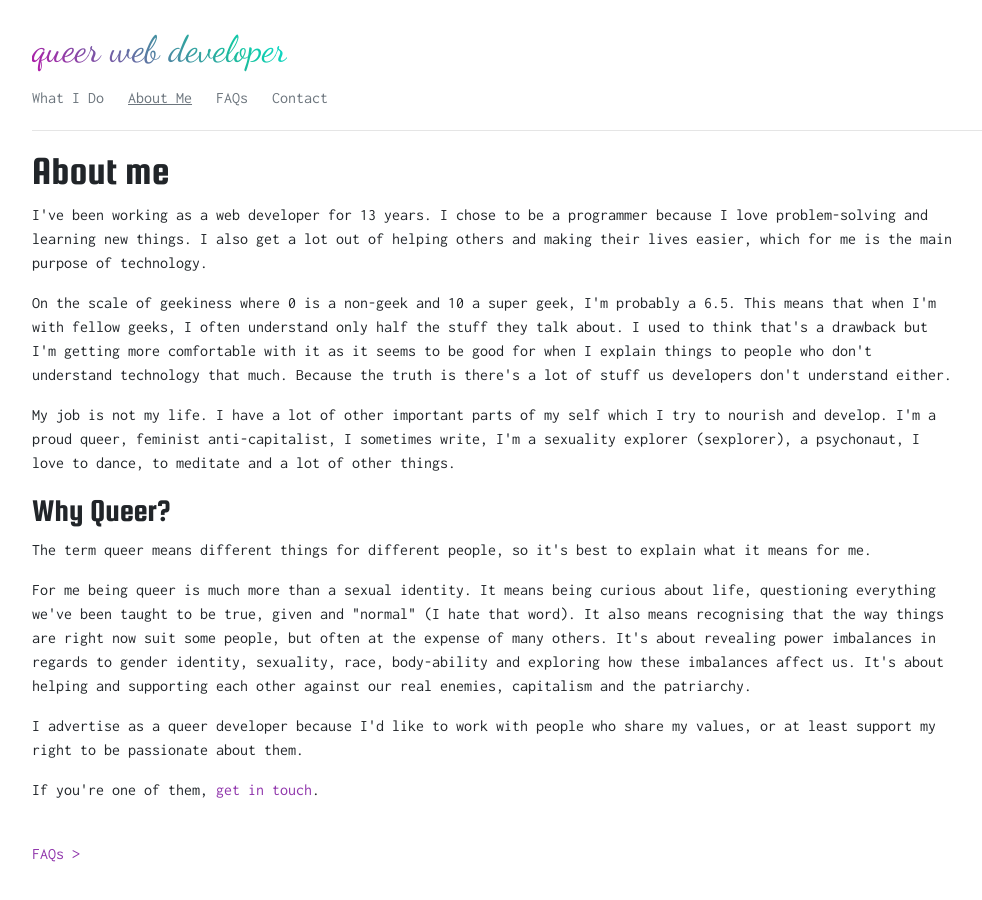
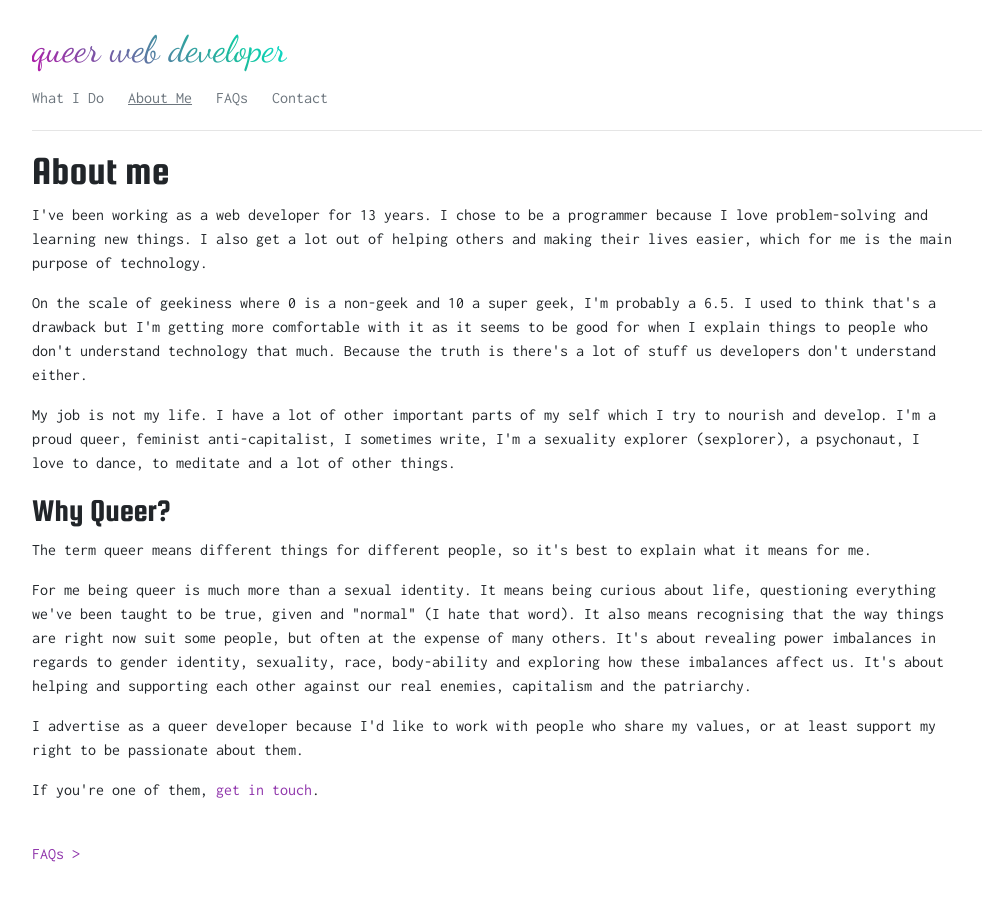
Before and after one commit to thanos982/queerweb.dev, a Jekyll site: the page built from about.html, in a window 1280 px wide. Shown: the whole page, without its empty margins (53-1035 px from the left). Built offline with Jekyll 4.4.1, drawn with Linux system fonts in a browser that asks for light colours.

Commit message:
cp change

```diff
--- a/about.html
+++ b/about.html
@@ -7,7 +7,7 @@ title: ABOUT - queer web developer
   <div class="col-lg-10">
     <p>I've been working as a web developer for 13 years. I chose to be a programmer because I love problem-solving and learning new things. I also get a lot out of helping others and making their lives easier, which for me is the main purpose of technology.</p>
 
-    <p>On the scale of geekiness where 0 is a non-geek and 10 a super geek, I'm probably a 6.5. This means that when I'm with fellow geeks, I often understand only half the stuff they talk about. I used to think that's a drawback but I'm getting more comfortable with it as it seems to be good for when I explain things to people who don't understand technology that much. Because the truth is there's a lot of stuff us developers don't understand either.</p>
+    <p>On the scale of geekiness where 0 is a non-geek and 10 a super geek, I'm probably a 6.5. I used to think that's a drawback but I'm getting more comfortable with it as it seems to be good for when I explain things to people who don't understand technology that much. Because the truth is there's a lot of stuff us developers don't understand either.</p>
 
     <p>My job is not my life. I have a lot of other important parts of my self which I try to nourish and develop. I'm a proud queer, feminist anti-capitalist, I sometimes write, I'm a sexuality explorer (sexplorer), a psychonaut, I love to dance, to meditate and a lot of other things.</p>
 
```
